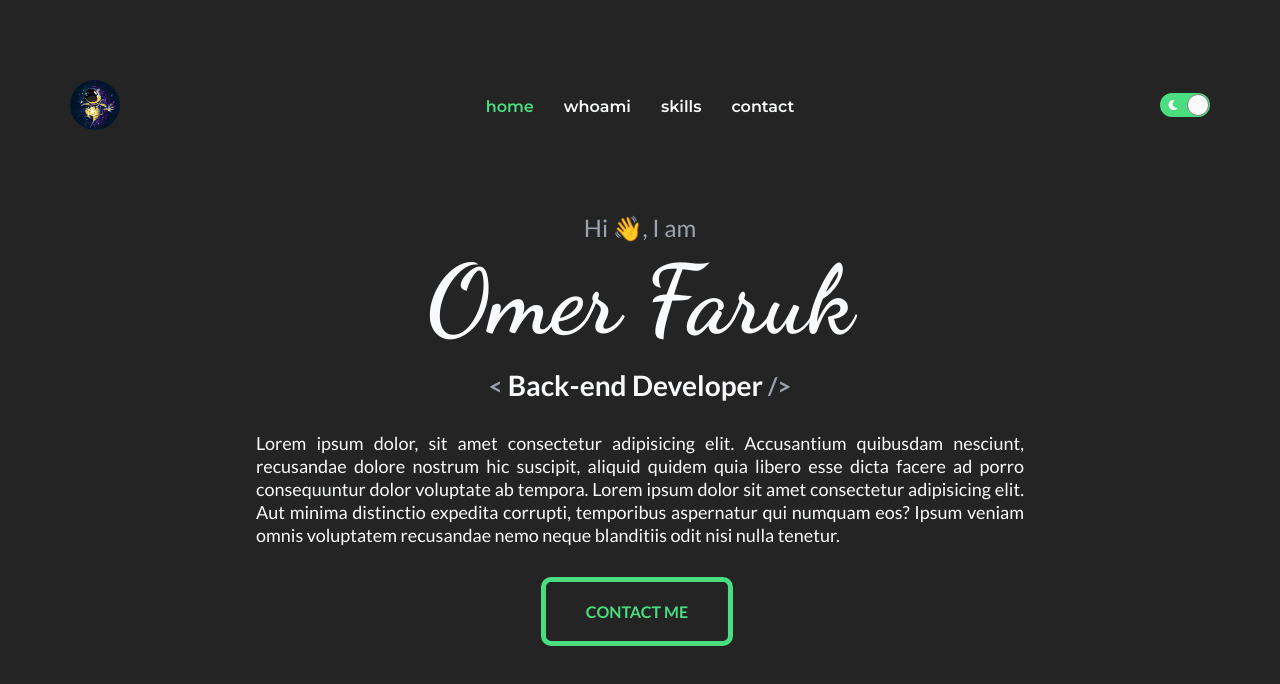
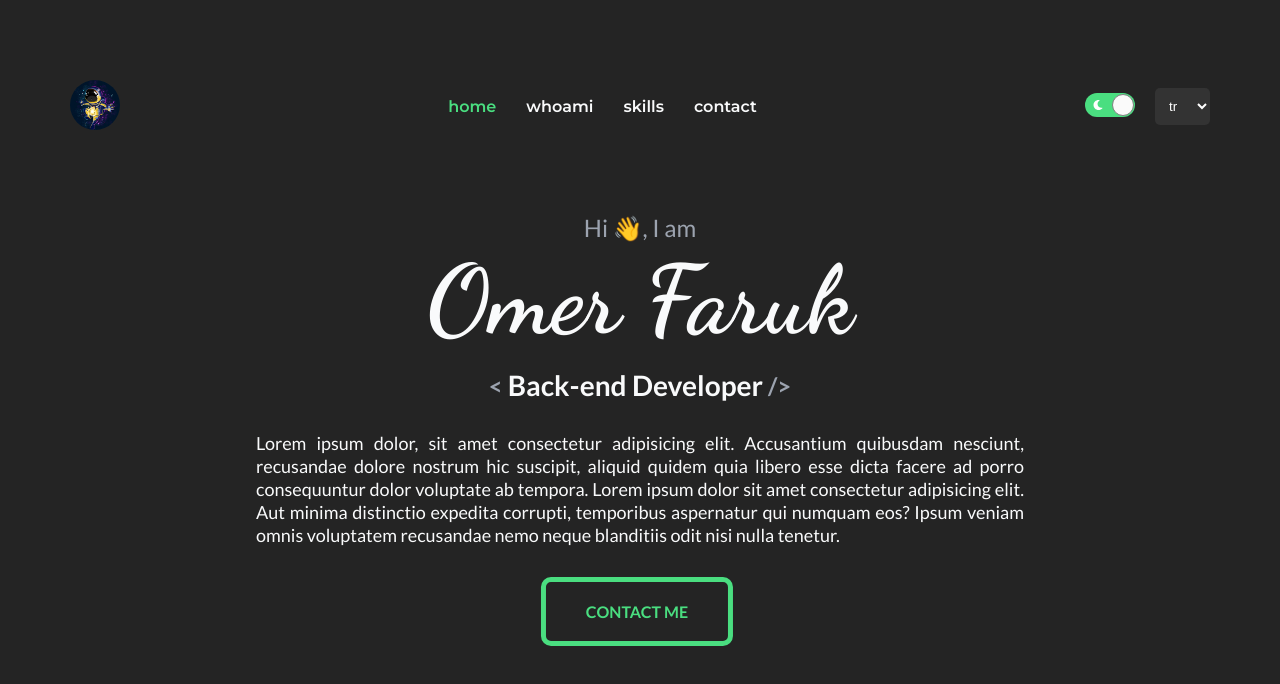
Before and after one commit to guleroglu/portfolio, a React (Vite) app: page / in a window 1280 px wide. Shown: the top 684 px of the page. Built offline with nearby package versions, Linux system fonts and the light colour scheme.

Commit message:
updated Header

```diff
--- a/src/components/Header/Header.css
+++ b/src/components/Header/Header.css
@@ -14,6 +14,12 @@
   cursor: pointer;
 }
 
+.toggles {
+  display: flex;
+  align-items: center;
+  column-gap: 20px;
+}
+
 @media (max-width: 530px) {
   .header-wrapper {
     justify-content: center;
--- a/src/components/Header/Header.jsx
+++ b/src/components/Header/Header.jsx
@@ -3,15 +3,19 @@ import Navbar from "../Navbar/Navbar";
 import ToggleButton from "../ToggleButton/ToggleButton";
 import Logo from "../../assets/Logo/logo.png";
 import { NavLink } from "react-router-dom";
+import ToggleLanguage from "../ToggleLanguage/ToggleLanguage";
 
 const Header = () => {
   return (
     <header className="header-wrapper">
-      <NavLink to="/">
-        <img className="logo" src={Logo} alt="" />
+      <NavLink>
+        <img src={Logo} alt="" className="logo" />
       </NavLink>
       <Navbar />
-      <ToggleButton />
+      <div className="toggles">
+        <ToggleButton />
+        <ToggleLanguage />
+      </div>
     </header>
   );
 };
```
